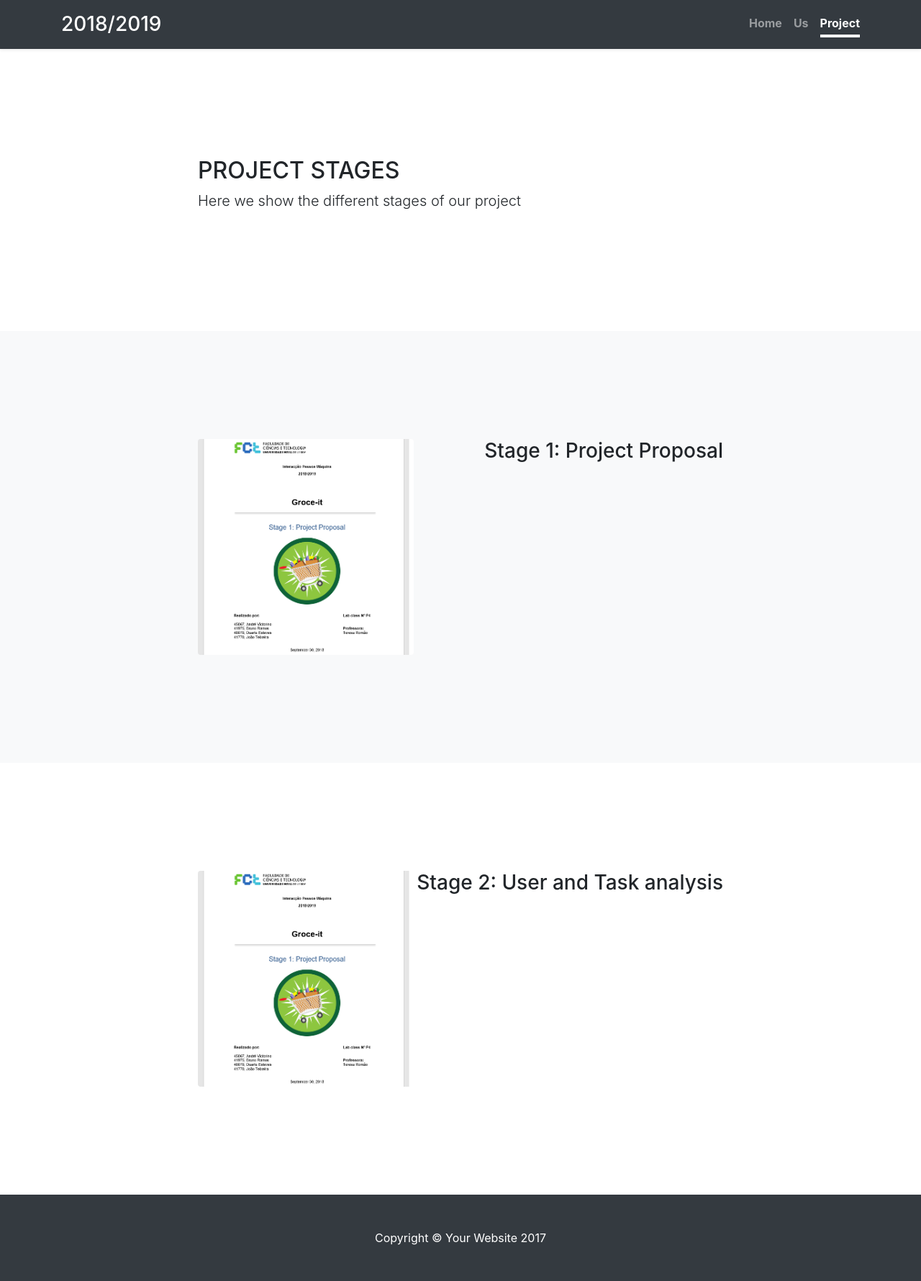
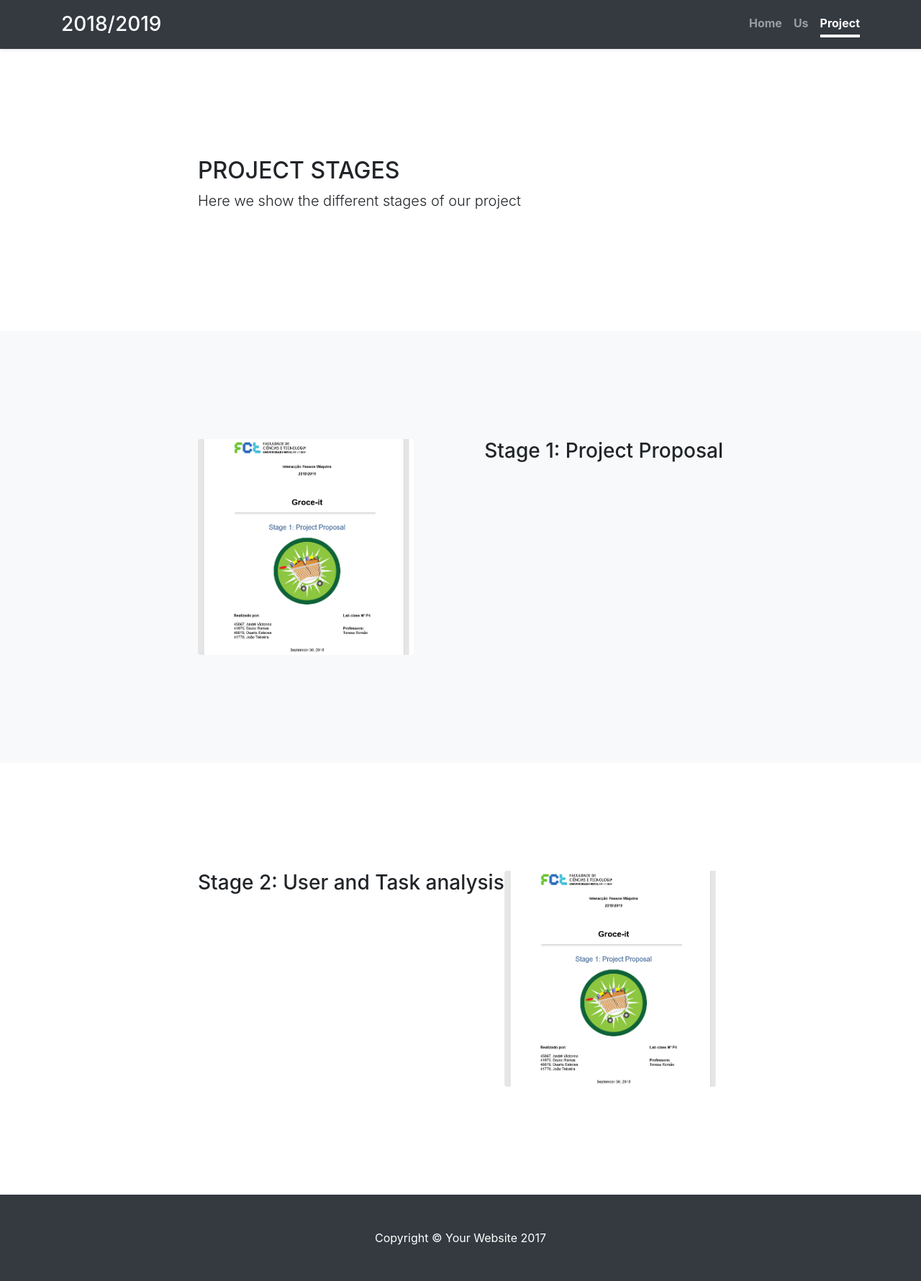
Before and after one commit to brno117/brno117.github.io, a Jekyll site: the page project/index.html, which Jekyll copies as it is, in a window 1280 px wide. Shown: the whole page at 72% size. Built offline with Jekyll 4.4.1, drawn with Linux system fonts in a browser that asks for light colours; nearby versions of some CDN libraries; library files that are not in the unit come from our copies.

Commit message:
Update index.html

```diff
--- a/project/index.html
+++ b/project/index.html
@@ -73,7 +73,7 @@
       <div class="container">
         <div class="row">
           <div class="col-lg-8 mx-auto">
-	    <h3 class="float-lg-right">Stage 2: User and Task analysis</h3>
+	    <h3 class="float-lg-left">Stage 2: User and Task analysis</h3>
             <a href="https://drive.google.com/open?id=1MGzph3uihcQRTrkHZ0j-0hV4c3mYZkC7">
               <img src="2018-10-03.png" class="rounded img-fluid" width="300" alt="Stage 2">
             </a>
```
